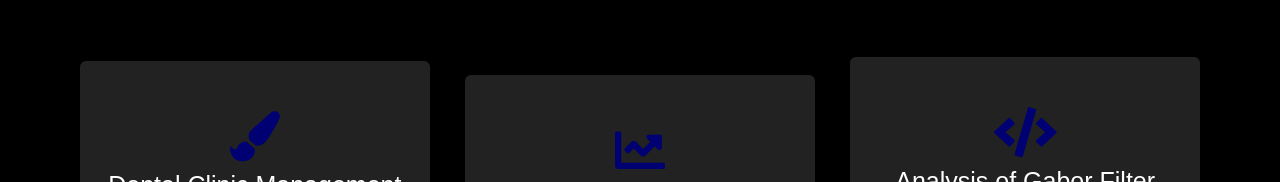
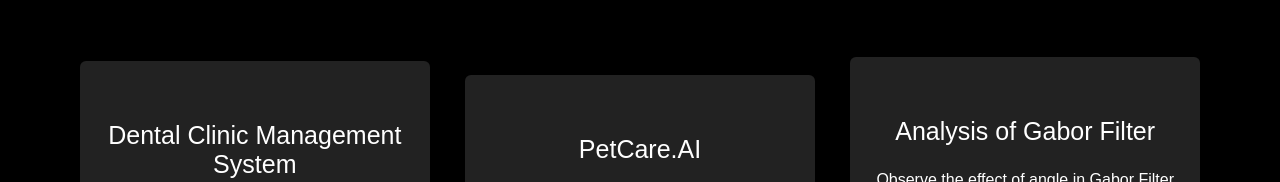
Before and after one commit to Shazana98/Shazana98.github.io, a plain HTML site: page index.html in a window 1280 px wide. Shown: the part 1697-1879 px from the top of the page. Drawn offline with nearby package versions, Linux system fonts and the light colour scheme.

Commit message:
Update index.html

```diff
--- a/index.html
+++ b/index.html
@@ -76,7 +76,6 @@
             <div class="serv-content">
                 <div class="card">
                     <div class="box">
-                        <i class="fas fa-paint-brush"></i>
                         <div class="text">Dental Clinic Management System</div><br>
                         <p>Dental Clinic Management System is a system helps to reduce the problem of losing patients’ data
                             and clinical information. It also provides the facility to record and store patient data
@@ -85,7 +84,6 @@
                 </div>
                 <div class="card">
                     <div class="box">
-                        <i class="fas fa-chart-line"></i>
                         <div class="text">PetCare.AI</div><br>
                         <p>Pet feeding is always a major concern while you are away. Worry not! PetCare.AI provides a
                             solution to your concerns. It comes with face detection to detect your adorable cat face and
@@ -94,7 +92,6 @@
                 </div>
                 <div class="card">
                     <div class="box">
-                        <i class="fas fa-code"></i>
                         <div class="text">Analysis of Gabor Filter</div><br>
                         <p>Observe the effect of angle in Gabor Filter towards segmentation of blood vessels in retinal
                             images. Several pre-processing added to help in produce better segmentation.
```
